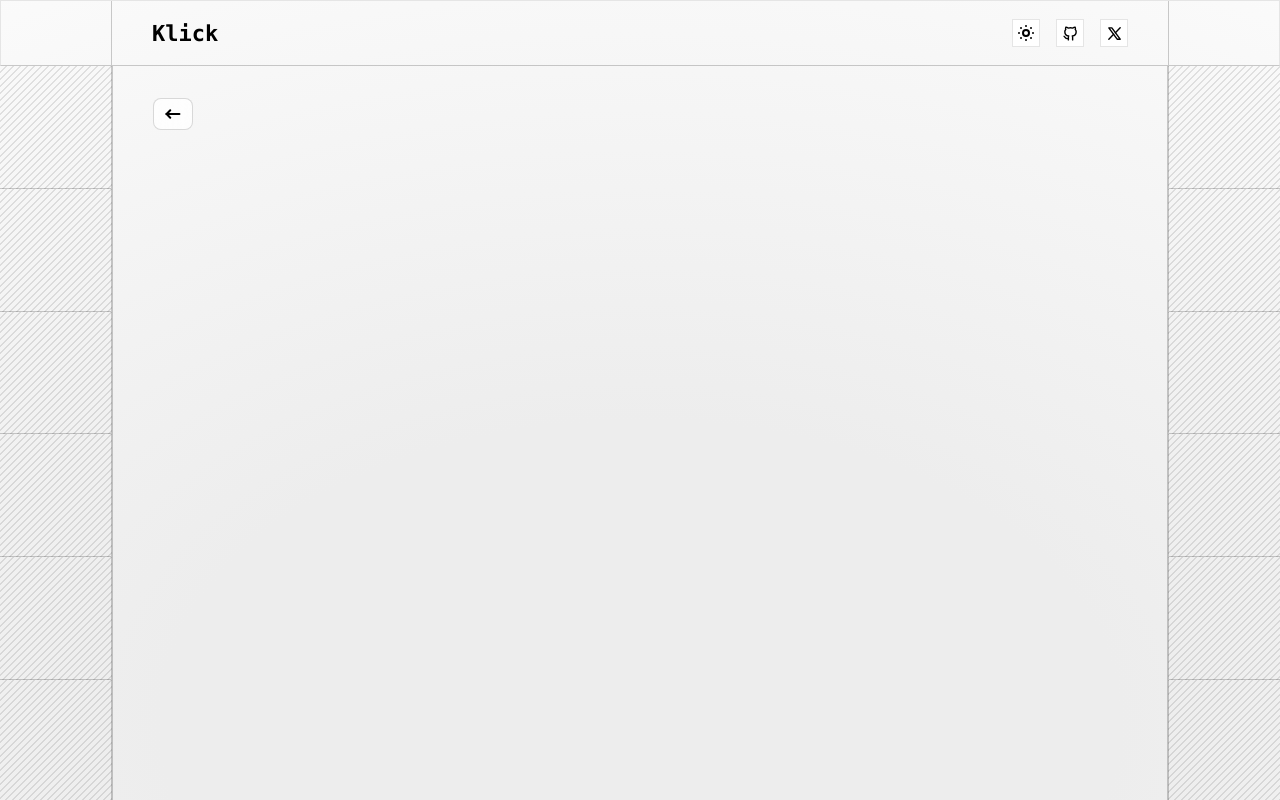
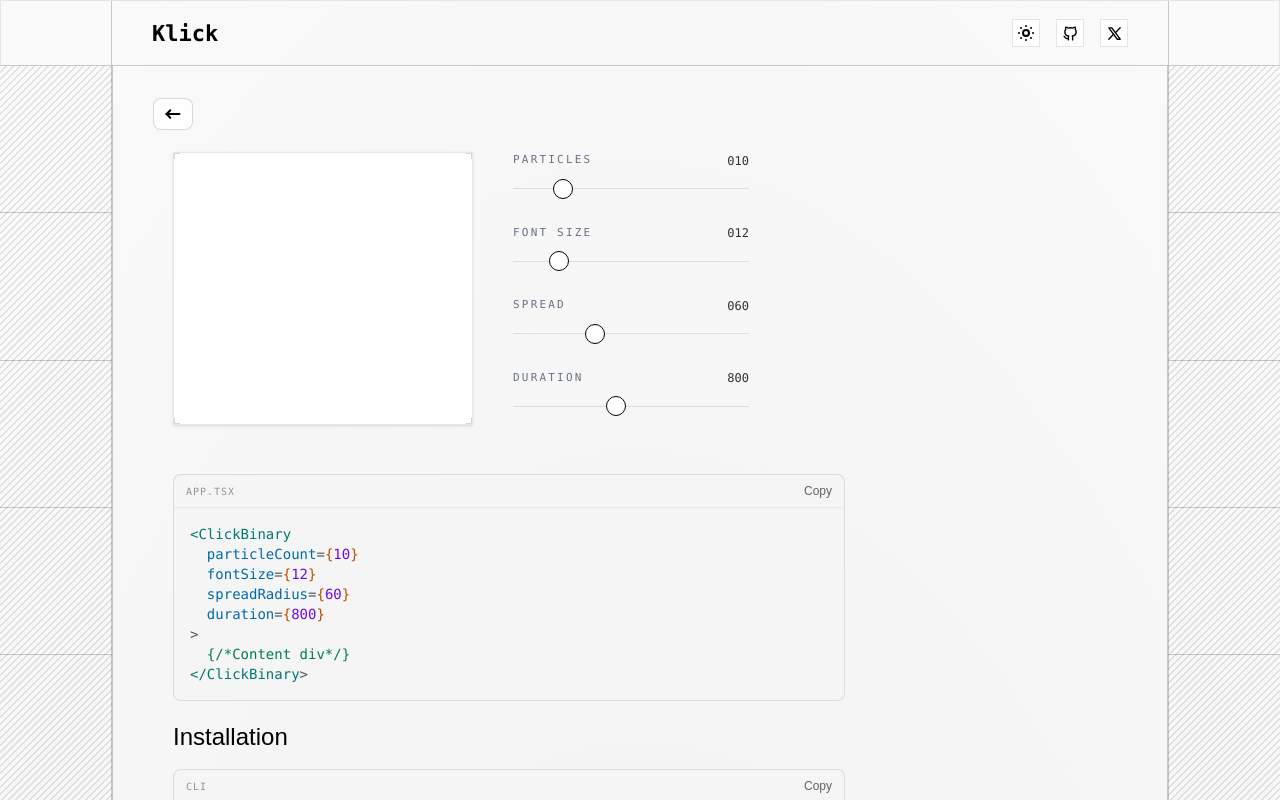
Before and after one commit to devsterxyz/Klick, a React (Vite) app: page /Binary in a window 1280 px wide. Shown: the top 800 px of the page. Built offline with nearby package versions, Linux system fonts and the light colour scheme; a web font is replaced by a local one.

Commit message:
trying different layouts

```diff
--- a/src/components/component-page/Agitate.tsx
+++ b/src/components/component-page/Agitate.tsx
@@ -12,7 +12,7 @@
   const [particleCount, setParticleCount] = useState(17);
   const [particleSize, setParticleSize] = useState(4);
   const [duration, setDuration] = useState(400);
-  const [strokeColor, setStrokeColor] = useState("#22d3ee");
+  const [strokeColor, setStrokeColor] = useState("#ffffff");
 
   const colorOptions = ["#FFFFFF", "#000000", "#a3e635", "#f59e0b", "#8b5cf6"];
 
--- a/src/components/component-page/Binary.tsx
+++ b/src/components/component-page/Binary.tsx
@@ -1,17 +1,103 @@
-import React from 'react'
-import PageRails from './PageRails'
-import BackToGridLink from '@/components/BackToGridLink'
+import React, { useState } from "react";
+import PageRails from "./PageRails";
+import BackToGridLink from "@/components/BackToGridLink";
+import clickBinaryCode from "@/components/animation/ClickBinary.tsx?raw";
+import ClickBinary from "../animation/ClickBinary";
+import CornerBrackets from "../CornerBrackets";
+import SliderField from "../SliderField";
+import Terminal from "../Terminal";
 
 const Binary = () => {
+  const [particleCount, setParticleCount] = useState(10);
+  const [fontSize, setFontSize] = useState(12);
+  const [spreadRadius, setSpreadRadius] = useState(60);
+  const [duration, setDuration] = useState(800);
+
+  const code = `<ClickBinary
+  particleCount={${particleCount}}
+  fontSize={${fontSize}}
+  spreadRadius={${spreadRadius}}
+  duration={${duration}}
+>
+  {/*Content div*/}
+</ClickBinary>`;
+
   return (
-    <PageRails segmentCount={6}>
+    <PageRails segmentCount={29}>
       <div className="min-h-[calc(100vh-64px)] overflow-hidden bg-transparent text-black dark:text-white">
         <div className="min-h-[calc(100vh-64px)] w-full border-x border-b border-black/20 px-6 py-8 dark:border-white/10 md:px-10">
           <BackToGridLink />
+          <div className="mt-5 ml-5 flex h-full w-full flex-col gap-8">
+            <div className="flex items-start gap-10">
+              <div>
+                <ClickBinary
+                  particleCount={particleCount}
+                  fontSize={fontSize}
+                  spreadRadius={spreadRadius}
+                  duration={duration}
+                >
+                  <div
+                    className="group/effect-card relative w-75 aspect-[1.1/1] flex items-center justify-center
+                    border border-gray-200 dark:border-[#151515]
+                    bg-white dark:bg-[#050505]
+                    transition-all duration-300
+                    group-hover/effect-card:border-gray-400 dark:group-hover/effect-card:border-[#333]
+                    group-hover/effect-card:bg-gray-50 dark:group-hover/effect-card:bg-[#0a0a0a]
+                    shadow-sm group-hover/effect-card:shadow-md"
+                  >
+                    <CornerBrackets />
+                  </div>
+                </ClickBinary>
+              </div>
+              <div>
+                <SliderField
+                  title="Particles"
+                  min={1}
+                  max={50}
+                  value={particleCount}
+                  onChange={setParticleCount}
+                />
+                <SliderField
+                  title="Font Size"
+                  min={8}
+                  max={32}
+                  value={fontSize}
+                  onChange={setFontSize}
+                />
+                <SliderField
+                  title="Spread"
+                  min={20}
+                  max={140}
+                  value={spreadRadius}
+                  onChange={setSpreadRadius}
+                />
+                <SliderField
+                  title="Duration"
+                  min={200}
+                  max={1600}
+                  value={duration}
+                  onChange={setDuration}
+                />
+              </div>
+            </div>
+            <div className="w-full max-w-[42rem]">
+              <Terminal code={code} />
+              <div className="mt-5">
+                <h1 className="text-2xl">Installation</h1>
+                <div className="mt-4 flex flex-col gap-5">
+                  <Terminal
+                    code="npx shadcn@latest add click-binary"
+                    fileName="CLI"
+                  />
+                  <Terminal code={clickBinaryCode} fileName="Manual" />
+                </div>
+              </div>
+            </div>
+          </div>
         </div>
       </div>
     </PageRails>
-  )
-}
+  );
+};
 
-export default Binary
+export default Binary;
--- a/src/index.css
+++ b/src/index.css
@@ -3,7 +3,6 @@
 
 @import "tailwindcss";
 @import "tw-animate-css";
-@import "shadcn/tailwind.css";
 @import "@fontsource-variable/geist";
 @custom-variant dark (&:where(.dark, .dark *));
 
```
